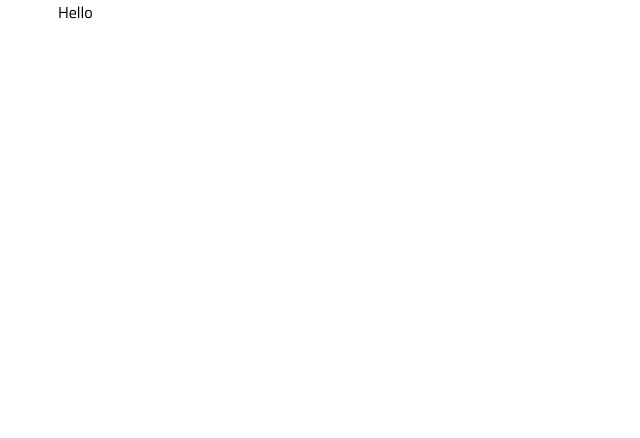
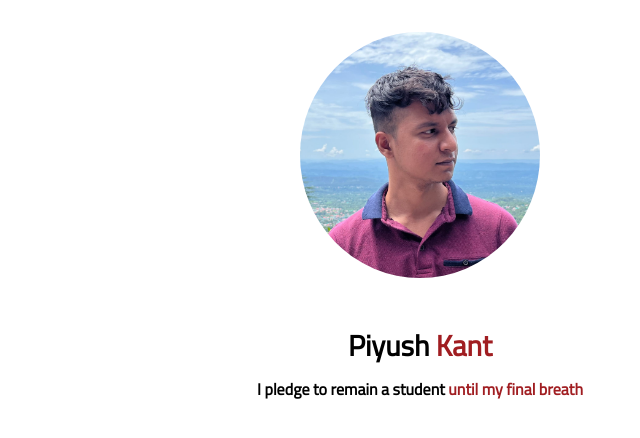
Before and after one commit to pkashyap639/WebDev, a plain HTML site: page Exercise1/index.html in a window 1280 px wide. Shown: the whole page, without its empty margins (220-860 px from the left). Drawn offline with Linux system fonts and the light colour scheme.

Commit message:
Profile Photo

```diff
--- a/Exercise1/index.html
+++ b/Exercise1/index.html
@@ -14,7 +14,19 @@
     <div class="main-grid">
         <div class="main-grid-flex">
             <div class="main-grid-item">
-                Hello
+                <div class="profile-photo-box">
+                    <img class="profile-photo" src="./profile.jpg" alt="profile-photo">
+                </div>
+            </div>
+        </div>
+        <div class="main-grid-flex">
+            <div class="main-grid-item">
+                <p class="name">Piyush <span class="second-name">Kant</span></p>
+            </div>
+        </div>
+        <div class="main-grid-flex">
+            <div class="main-grid-item">
+                <p class="title"> I pledge to remain a student  <span class="subtitle">until my final breath</span></p>
             </div>
         </div>
     </div>
--- a/Exercise1/style.css
+++ b/Exercise1/style.css
@@ -9,7 +9,7 @@ body{
     display: grid;
     margin: 0 auto;
     width: 80%;
-    grid-template-columns: 1fr 1fr 1fr;
+    grid-template-columns: 1fr;
     gap: 10px;
 }
 
@@ -25,3 +25,35 @@ body{
     justify-content: center;
     align-items: center;
 }
+
+.profile-photo-box{
+    margin-top: 2rem;
+    width: 15rem;
+    border-radius: 100%;
+}
+.profile-photo{
+    width: 100%;
+    border-radius: 100%;
+}
+
+.name{
+    color: #000;
+    font-weight: bold;
+    font-size: 1.8rem;
+    margin-bottom: 0;
+}
+
+.second-name{
+    color: #A01D21;
+}
+
+.title{
+    color: #000;
+    font-weight: bold;
+    font-size: 1rem;
+    margin-top: 0;
+}
+
+.subtitle{
+    color: #A01D21;
+}
```
Also changed, not shown: Exercise1/profile.jpg (added).
